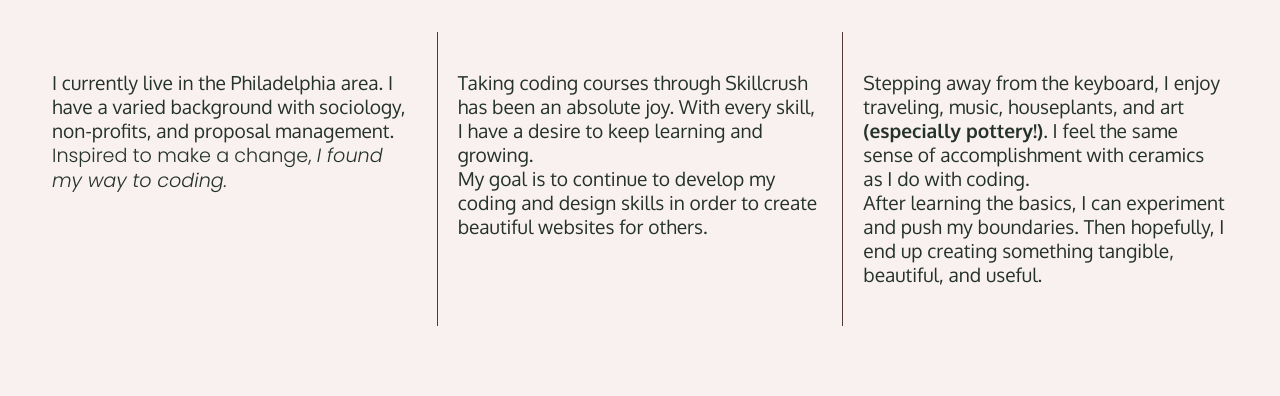
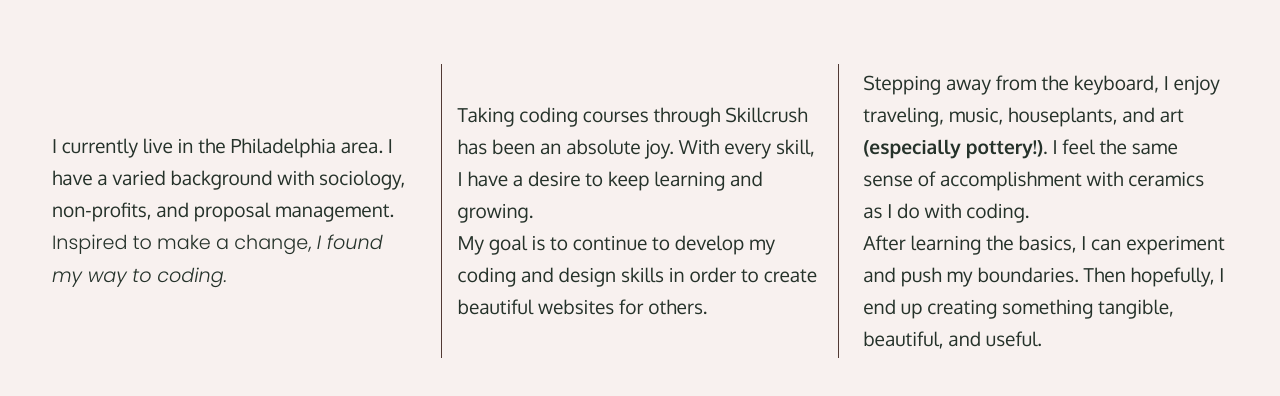
Before and after one commit to kgnatt/Flexbox-Grid, a plain HTML site: page index.html in a window 1280 px wide. Drawn offline with nearby package versions, Linux system fonts and the light colour scheme.

Commit message:
additional customizition to line height and font size

```diff
--- a/css/main.css
+++ b/css/main.css
@@ -110,7 +110,10 @@ body {
 
 .wrapper {
   display: flex;
-  justify-content: space-between;
+  justify-content: space-around;
+  align-items: center;
+  flex-flow: row wrap;
+  align-content: flex-start;
 }
 
 .div-1,
@@ -120,9 +123,9 @@ body {
   width: 30%;
   height: auto;
   justify-content: flex-start;
-  align-items: flex-start;
-  line-height: 1.5em;
-  padding: 20px;
+  align-items: center;
+  padding: 1em;
+  line-height: 2em;
 }
 
 .div-2 {
@@ -137,7 +140,7 @@ p {
     font-size: 1.2em;
 }
 
-span{
+.div-1 span {
     font-family: 'Poppins', sans-serif;
     font-weight: 300;
 }
```
